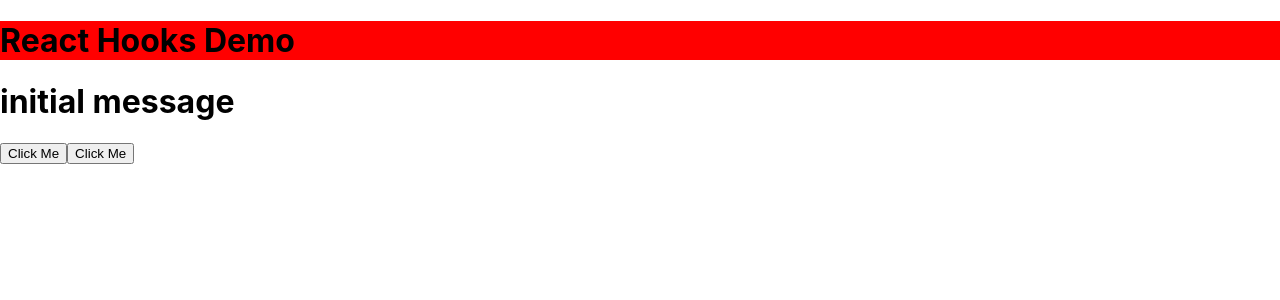
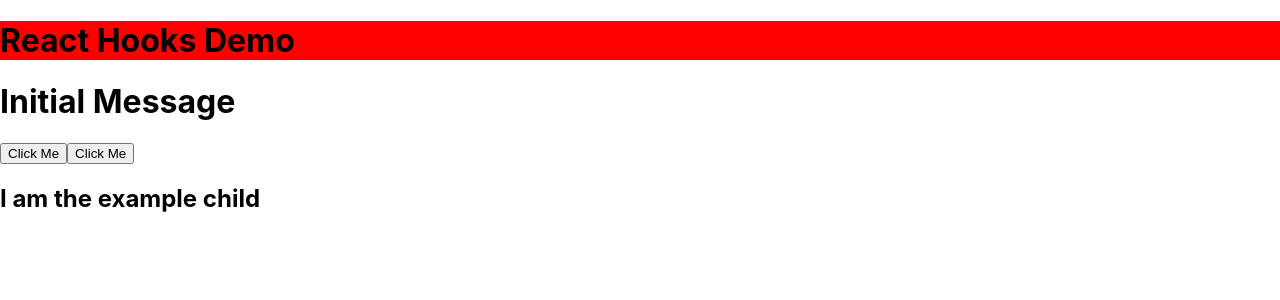
Before and after one commit to dw3030/react-hooks-demo, a React (Create React App) app: page / in a window 1280 px wide. Shown: the top 300 px of the page. Built offline with nearby package versions, Linux system fonts and the light colour scheme.

Commit message:
use cleanup fxn with useEffect to unmount child component

```diff
--- a/src/App.js
+++ b/src/App.js
@@ -3,17 +3,20 @@ import { useState, useEffect } from "react";
 // hooks can only be used inside React fxns, not class components
 // hooks must always be called at the top level of the component
 
+function ExampleChild() {
+  useEffect(() => {
+    console.log("Subscribing...");
+
+    return () => {
+      console.log("Unsubscribing...");
+    };
+  }, []);
+  return <h2>I am the example child</h2>;
+}
+
 function App() {
   const [color, setColor] = useState("red");
-  const [msg, setMsg] = useState("initial message");
-
-  useEffect(() => {
-    console.log(msg);
-  }, [msg, color]);
-
-  useEffect(() => {
-    console.log("mount");
-  }, []);
+  const [msg, setMsg] = useState("Initial Message");
 
   function changeColor() {
     // setColor("blue");
@@ -30,6 +33,7 @@ function App() {
       <h1>{msg}</h1>
       <button onClick={changeColor}>Click Me</button>
       <button onClick={changeMsg}>Click Me</button>
+      {msg === "Initial Message" && <ExampleChild />}
     </>
   );
 }
```
